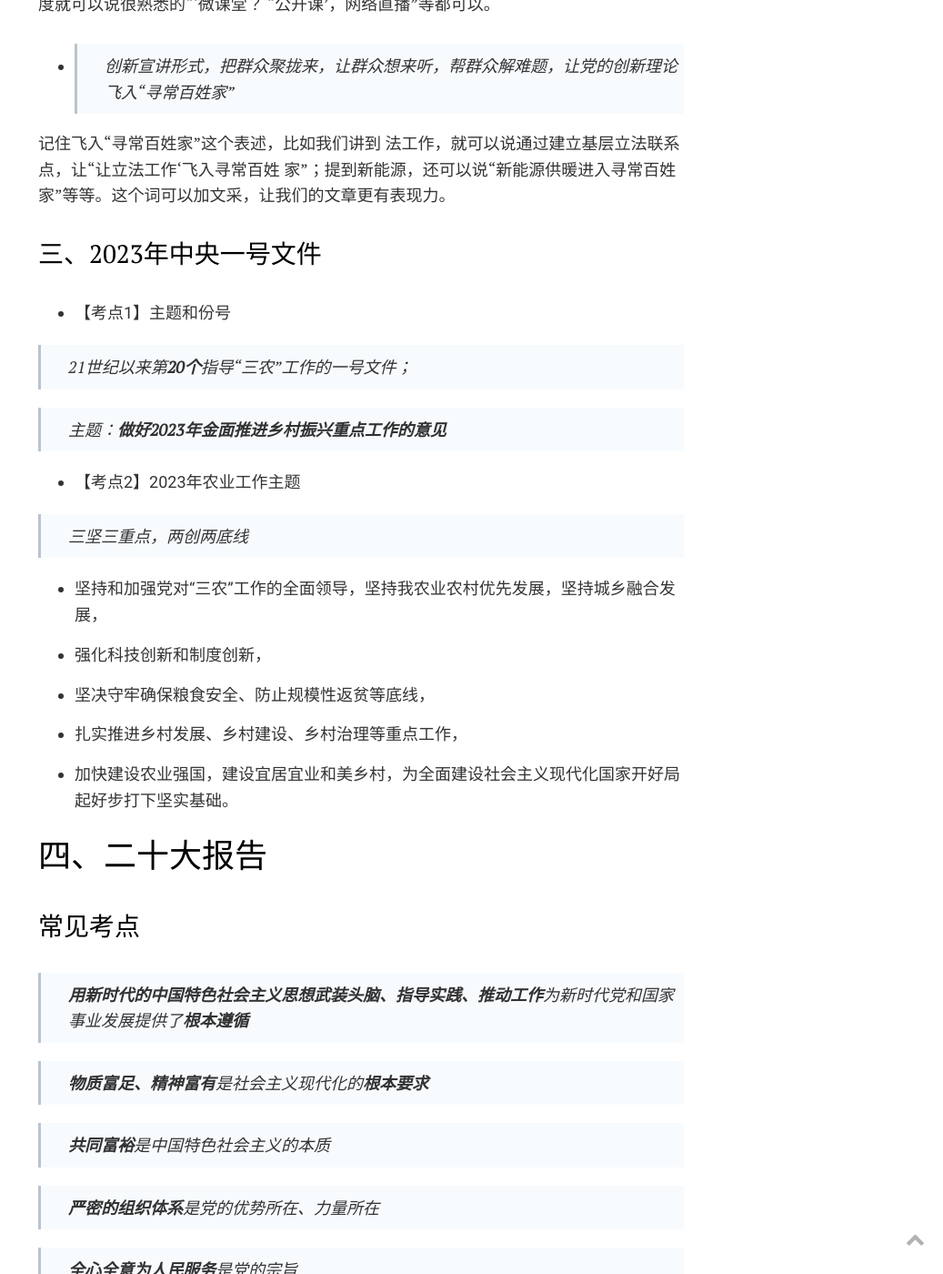
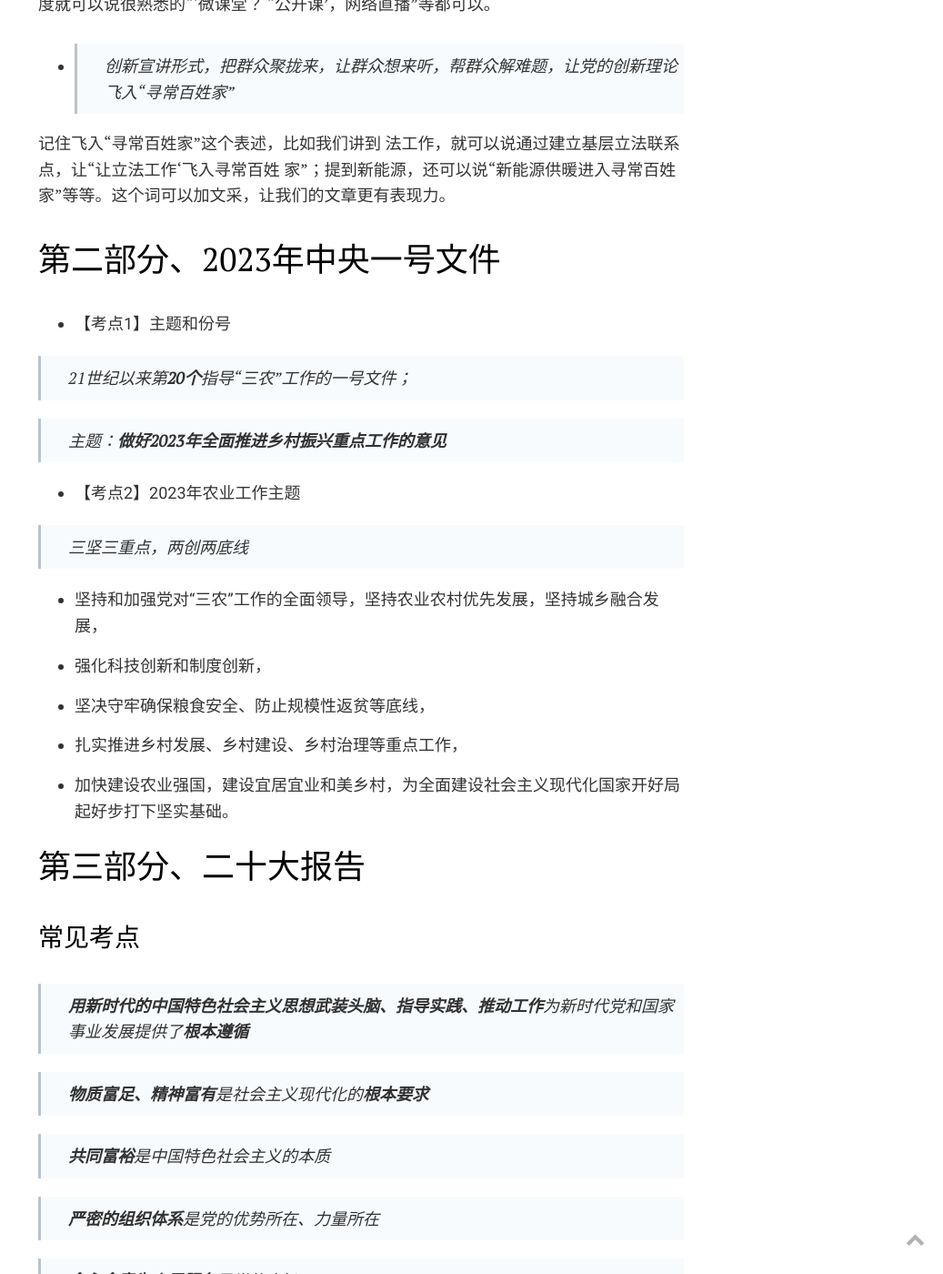
Before and after one commit to mytingbao/blog, a Jekyll site: the page built from _posts/公考积累/2023-03-13-必备金句.md, in a window 1280 px wide and 1400 px high, scrolled down 1987 px. Shown: the whole window at 91% size, without its empty margins (243-1280 px from the left). Built offline with Jekyll 4.4.1, drawn with Linux system fonts in a browser that asks for light colours; some of the changed text lies outside the part shown.

Commit message:
更新基础知识

```diff
--- a/_posts/公考积累/2023-03-13-必备金句.md
+++ b/_posts/公考积累/2023-03-13-必备金句.md
@@ -54,19 +54,19 @@
 法工作，就可以说通过建立基层立法联系点，让“让立法工作‘飞入寻常百姓
 家”；提到新能源，还可以说“新能源供暖进入寻常百姓家”等等。这个词可以加文采，让我们的文章更有表现力。
 
-## 三、2023年中央一号文件
+# 第二部分、2023年中央一号文件
 
 * 【考点1】主题和份号
 
 >  21世纪以来第**20个**指导“三农”工作的一号文件；
 
-> 主题：**做好2023年金面推进乡村振兴重点工作的意见**
+> 主题：**做好2023年全面推进乡村振兴重点工作的意见**
 
 * 【考点2】2023年农业工作主题
 
 > 三坚三重点，两创两底线
 
-* 坚持和加强党对“三农”工作的全面领导，坚持我农业农村优先发展，坚持城乡融合发展，
+* 坚持和加强党对“三农”工作的全面领导，坚持农业农村优先发展，坚持城乡融合发展，
 * 强化科技创新和制度创新，
 * 坚决守牢确保粮食安全、防止规模性返贫等底线，
 * 扎实推进乡村发展、乡村建设、乡村治理等重点工作，
@@ -74,7 +74,7 @@
 
 
 
-# 四、二十大报告
+# 第三部分、二十大报告
 
 ## 常见考点
 
@@ -93,3 +93,12 @@
 > **意识形态工作**是为国家立心、为民族立魂的工作
 
 > 党的二十大报告指出，经过不懈努力，党找到了**自我革命**这一跳出治乱兴衰历史周期率的第二个答案。
+
+
+# 第四部分、申论模板
+
+## 总结结尾常用
+
+> 乡村振兴、关键在人、关键在干。如今，脱贫攻坚的成就已载入史册，全面推进乡村振兴的新蓝图已经绘就。
+新征程上，我们要乘势而上、持续奋斗，汇聚更强大的力量全面推进乡村振兴，让希望的田野更加充满希望，
+为全面建设社会主义现代化国家开好局、起好步提供有力支撑。
```
Also changed, not shown: _posts/公考积累/2023-04-07-农业农村基础知识.md (+5 -1 lines).
